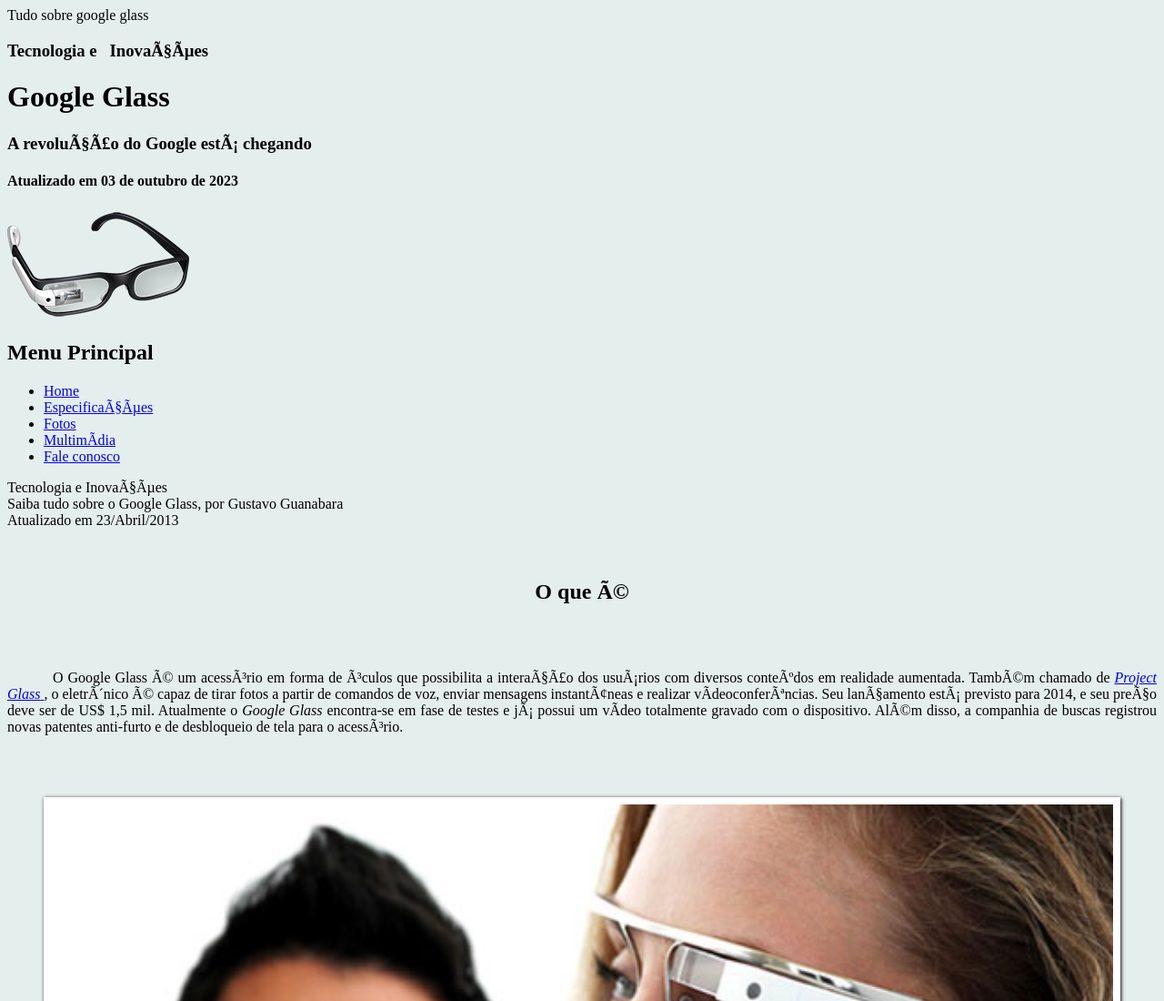
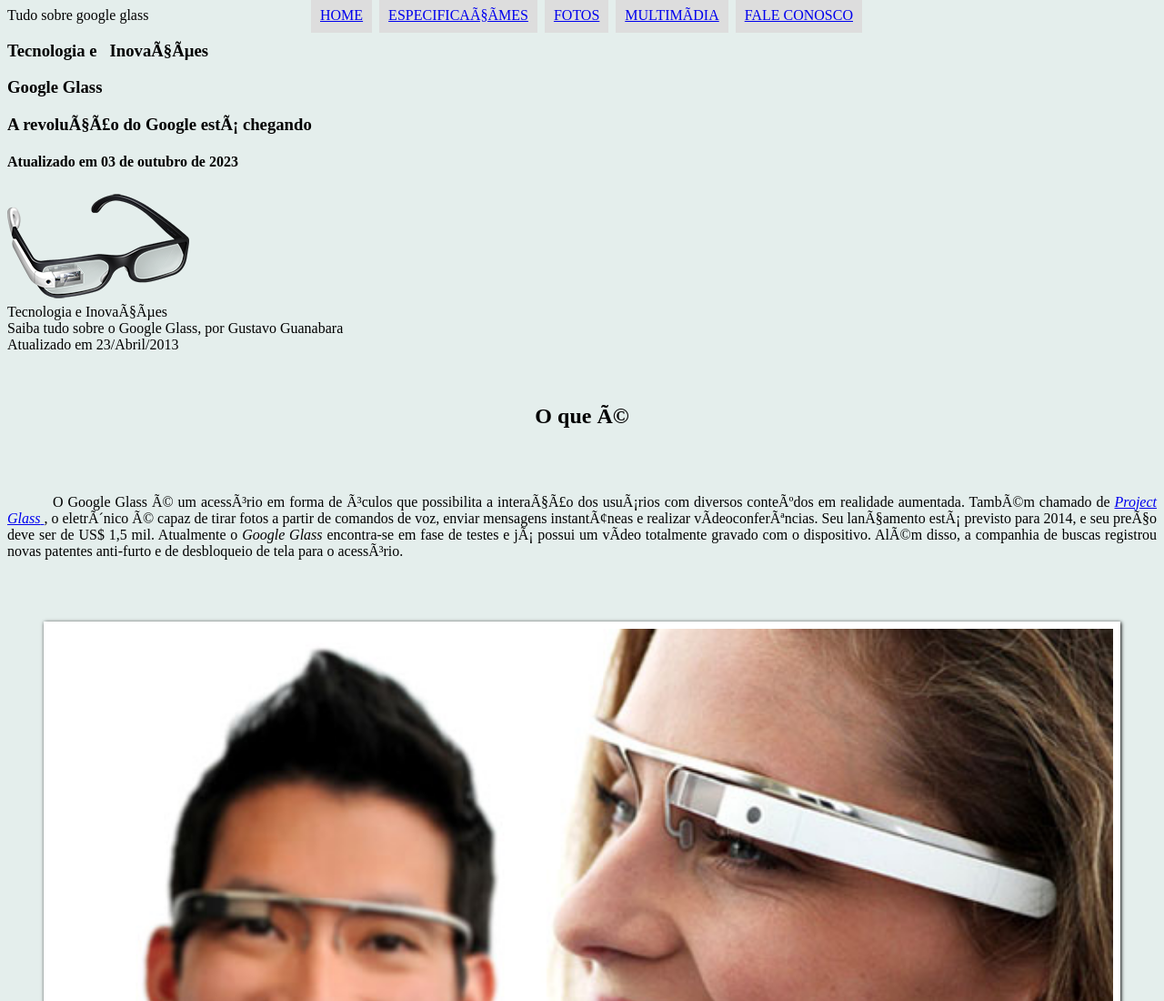
Before and after one commit to Dandurant/google-glass-guanabara, a plain HTML site: page projeto-glass-html5/index.html in a window 1280 px wide. Shown: the top 1100 px of the page at 91% size. Drawn offline with Linux system fonts and the light colour scheme.

Commit message:
Seguindo as estudos

```diff
--- a/projeto-glass-html5/_css/estilo.css
+++ b/projeto-glass-html5/_css/estilo.css
@@ -51,6 +51,39 @@ figure.foto-legenda figcaption{
     Transition: opacity 1s;
 
 }
+/*Formatação do menu*/
+
+nav#menu{
+
+    display: block;
+
+}
+
+nav#menu ul {
+
+    list-style: none;
+    text-transform: uppercase;
+    position:absolute;
+    top:-20px;
+    left: 300px;
+
+
+}
+
+
+nav#menu li {
+
+    display: inline-block;
+    background-color: #ddd;
+    padding: 10px;
+    margin: 2px;
+
+}
+
+nav#menu h1{
+
+    display:none;
+}
 
 figure.foto-legenda:hover figcaption{
     opacity:1;
--- a/projeto-glass-html5/index.html
+++ b/projeto-glass-html5/index.html
@@ -13,7 +13,7 @@
             <header id = "cabecalho">
             <hgroup>
             <h3>Tecnologia e &nbsp; Inovações </h3>
-            <h1>Google Glass</h1>
+            <h3>Google Glass</h3>
             <h3>A revolução do Google está chegando</h3>
             <h4>Atualizado em 03 de outubro de 2023</h4>
             </hgroup>
@@ -22,7 +22,7 @@
 
 <img src="_imagens/glass-oculos-preto-peq.png">
 
-<nav>
+<nav id="menu">
     <h1>Menu Principal</h1>
     <ul>
 
```
